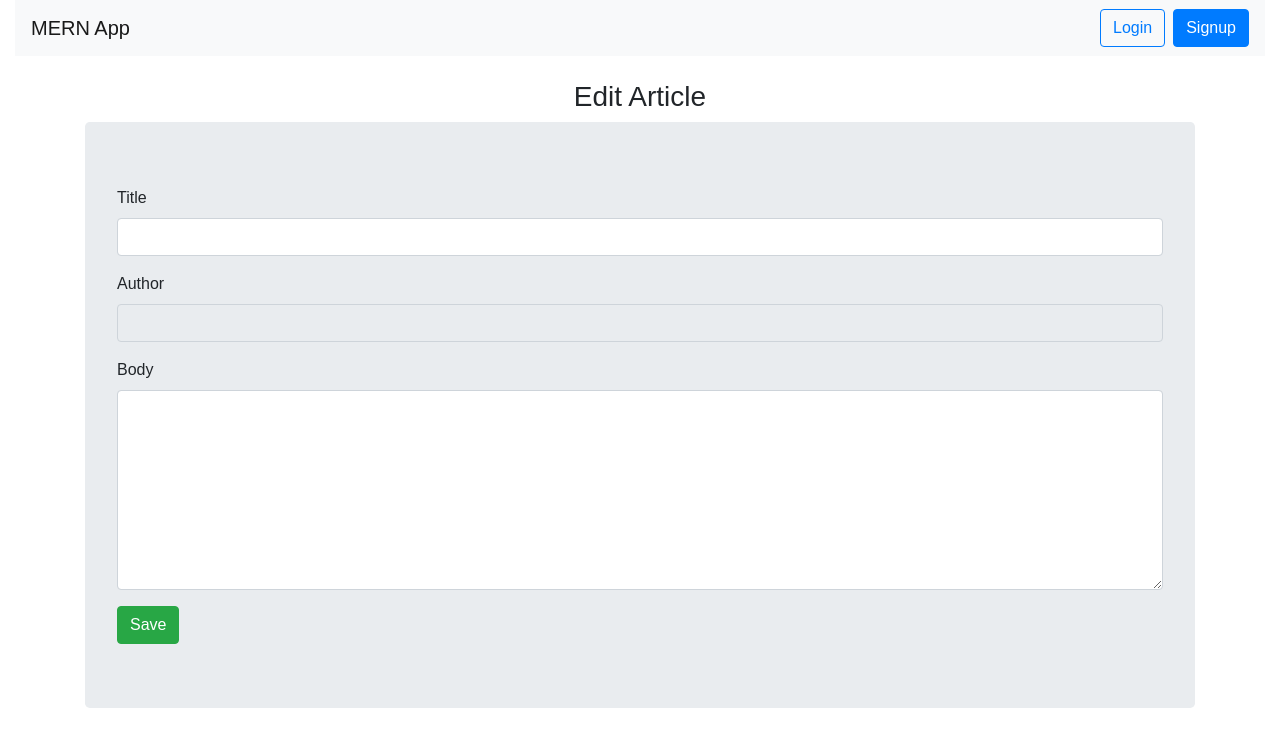
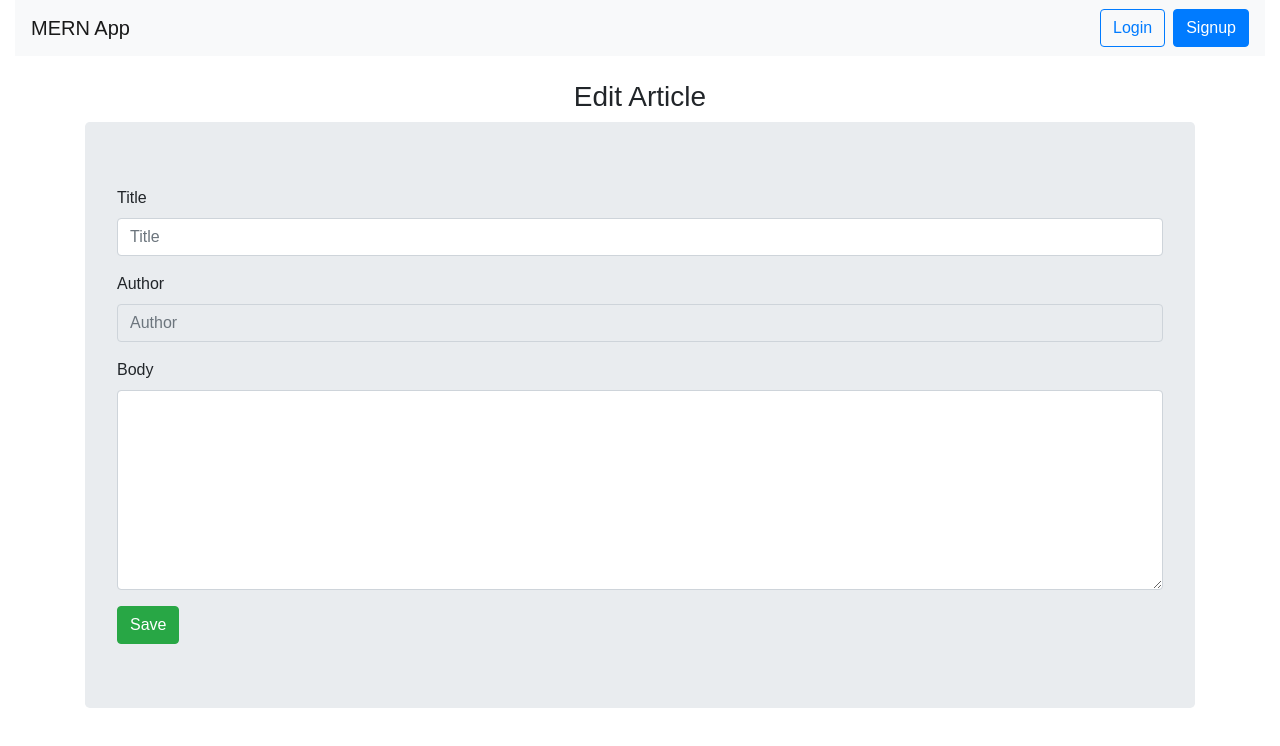
Before and after one commit to algoSupport/mern-starter, a React (Create React App) app in the folder client/: page /article/edit/1 in a window 1280 px wide. Shown: the top 746 px of the page. Built offline with nearby package versions, Linux system fonts and the light colour scheme.

Commit message:
Removed Redundant Lines

```diff
--- a/client/src/components/InputField/InputField.js
+++ b/client/src/components/InputField/InputField.js
@@ -8,9 +8,9 @@ const inputField = (props) => {
         <div className="form-group">
             <label>{props.label}</label>
             <input type={props.type} name={props.name}
-                defaultValue="" placeholder={props.label}
+                defaultValue={props.defaultValue} placeholder={props.placeholder || props.label}
                 className={props.errors[props.name] ? OnErrorClass : 'form-control'}
-                onChange={props.onChange} />
+                onChange={props.onChange} {...props} />
             {props.errors[props.name] !== '' && <ErrorMsg msg={props.errors[props.name]} />}
         </div>
     );
--- a/client/src/containers/Articles/AddArticle/AddArticle.js
+++ b/client/src/containers/Articles/AddArticle/AddArticle.js
@@ -2,12 +2,31 @@ import React, {Component} from 'react';
 import { connect } from 'react-redux';
 import { submitNewArticle } from '../../../store/actions/articlesActions';
 import ErrorMsg from '../../../components/ErrorMsg/ErrorMsg';
+import InputField from '../../../components/InputField/InputField';
+
+const FIELDS = [
+    {name: 'title', type: 'text', label: 'Title'},
+    {name: 'author', type: 'text', label: 'Author'}
+];
 
 class AddArticle extends Component {
     state = {
         article: {},
         errors: {}
     };
+
+    componentWillMount() {
+        if (localStorage.getItem('AddArticlePage') !== null ) {
+            const { article, errors } = JSON.parse(localStorage.getItem('AddArticlePage'));
+            this.setState(prevState => {
+                return {
+                    ...prevState,
+                    article: {...article},
+                    errors: {...errors}
+                };
+            });
+        }
+    }
 
     handleValidation = (field, value) => {
         let error = {};
@@ -34,7 +53,11 @@ class AddArticle extends Component {
                 },
                 errors: {...errors}
             };
-        });
+        }, () => localStorage.setItem('AddArticlePage', JSON.stringify(this.state)));
+    }
+
+    componentWillUnmount() {
+        localStorage.removeItem('AddArticlePage');
     }
 
     handleNewArticleSubmit = (e) => {
@@ -62,37 +85,27 @@ class AddArticle extends Component {
     }
 
     render() {
+        const inputFields = FIELDS.map(field =>
+            <InputField key={field.name}
+                        type={field.type} name={field.name} label={field.label}
+                        defaultValue={this.state.article[field.name]}
+                        errors={this.state.errors}
+                        onChange={this.handleInputChange} />
+        )
         return (
             <div className="container">
                 <br />
                 <h3 className="text-center">Add Article</h3>
                 <div className="jumbotron">
                     <form onSubmit={this.handleNewArticleSubmit}>
-                        <div className="form-group">
-                            <label>Title</label>
-                            <input
-                                name="title" type="text"
-                                className="form-control" placeholder="Title of your article"
-                                onChange={this.handleInputChange}
-                                defaultValue="" />
-                            {this.state.errors.title !== '' && <ErrorMsg msg={this.state.errors.title} />}
-                        </div>
-                        <div className="form-group">
-                            <label>Author</label>
-                            <input
-                                name="author" type="text"
-                                className="form-control" placeholder="Your name"
-                                onChange={this.handleInputChange}
-                                defaultValue="" />
-                            {this.state.errors.author !== '' && <ErrorMsg msg={this.state.errors.author} />}
-                        </div>
+                        {inputFields}
                         <div className="form-group">
                             <label>Body</label>
                             <textarea
                                 name="body" style={{height: '200px'}}
                                 className="form-control" placeholder="Your article's contents goes here... Good luck!"
                                 onChange={this.handleInputChange}
-                                defaultValue="" />
+                                defaultValue={this.state.article.body} />
                             {this.state.errors.body !== '' && <ErrorMsg msg={this.state.errors.body} />}
                         </div>
                         <button className="btn btn-success">Submit</button>
--- a/client/src/containers/Articles/EditArticle/EditArticle.js
+++ b/client/src/containers/Articles/EditArticle/EditArticle.js
@@ -3,6 +3,12 @@ import { connect } from 'react-redux';
 import { withRouter } from 'react-router-dom';
 import { saveArticle } from '../../../store/actions/articlesActions';
 import ErrorMsg from '../../../components/ErrorMsg/ErrorMsg';
+import InputField from '../../../components/InputField/InputField';
+
+const FIELDS = [
+    {name: 'title', type: 'text', label: 'Title'},
+    {name: 'author', type: 'text', label: 'Author', disabled: 'disabled'}
+];
 
 class EditArticle extends Component {
     state = {
@@ -88,42 +94,27 @@ class EditArticle extends Component {
     }
 
     render() {
-        const defaultTitle = this.props.article.title || this.state.article.title;
-        const defaultAuthor = this.props.article.author || this.state.article.author;
-        const defaultBody = this.props.article.body || this.state.article.body;
-
+        const inputFields = FIELDS.map(field =>
+            <InputField key={field.name}
+                        type={field.type} name={field.name} label={field.label}
+                        defaultValue={this.state.article[field.name]} disabled={field.disabled}
+                        errors={this.state.errors}
+                        onChange={this.handleInputChange} />
+        );
         return (
             <div className="container">
                 <br />
                 <h3 className="text-center">Edit Article</h3>
                 <div className="jumbotron">
                     <form onSubmit={this.handleEditArticleSubmit}>
-                        <div className="form-group">
-                            <label>Title</label>
-                            <input
-                                name="title" type="text"
-                                className="form-control"
-                                onChange={this.handleInputChange}
-                                defaultValue={defaultTitle} />
-                            {this.state.errors.title !== '' && <ErrorMsg msg={this.state.errors.title} />}
-                        </div>
-                        <div className="form-group">
-                            <label>Author</label>
-                            <input
-                                disabled
-                                name="author" type="text"
-                                className="form-control"
-                                onChange={this.handleInputChange}
-                                defaultValue={defaultAuthor} />
-
-                        </div>
+                        {inputFields}
                         <div className="form-group">
                             <label>Body</label>
                             <textarea
                                 name="body" style={{height: '200px'}}
                                 className="form-control"
                                 onChange={this.handleInputChange}
-                                defaultValue={defaultBody} />
+                                defaultValue={this.state.article.body} />
                             {this.state.errors.body !== '' && <ErrorMsg msg={this.state.errors.body} />}
                         </div>
                         <button className="btn btn-success">Save</button>
--- a/client/src/containers/Users/Signup/Signup.js
+++ b/client/src/containers/Users/Signup/Signup.js
@@ -22,6 +22,19 @@ class Signup extends Component {
         userDetails: {},
         errors: {}
     };
+
+    componentWillMount() {
+        if (localStorage.getItem('SignupPage') !== null ) {
+            const { userDetails, errors } = JSON.parse(localStorage.getItem('SignupPage'));
+            this.setState(prevState => {
+                return {
+                    ...prevState,
+                    userDetails: {...userDetails},
+                    errors: {...errors}
+                };
+            });
+        }
+    }
 
     commonValidation = (field, value) => {
         let error = {};
@@ -79,7 +92,7 @@ class Signup extends Component {
                 },
                 errors: {...errors}
             };
-        });
+        }, () => localStorage.setItem('SignupPage', JSON.stringify(this.state)));
     }
 
     handleSignup = (e) => {
@@ -103,16 +116,22 @@ class Signup extends Component {
                         };
                     });
                 } else {
+                    localStorage.removeItem('SignupPage');
                     this.props.history.push('/login');
                 }
             })
         }
     }
 
+    componentWillUnmount() {
+        localStorage.removeItem('SignupPage');
+    }
+
     render() {
         const inputFields = FIELDS.map(field =>
             <InputField key={field.name}
                         type={field.type} name={field.name} label={field.label}
+                        defaultValue={this.state.userDetails[field.name]}
                         errors={this.state.errors}
                         onChange={this.handleInputChange} />
         )
```
